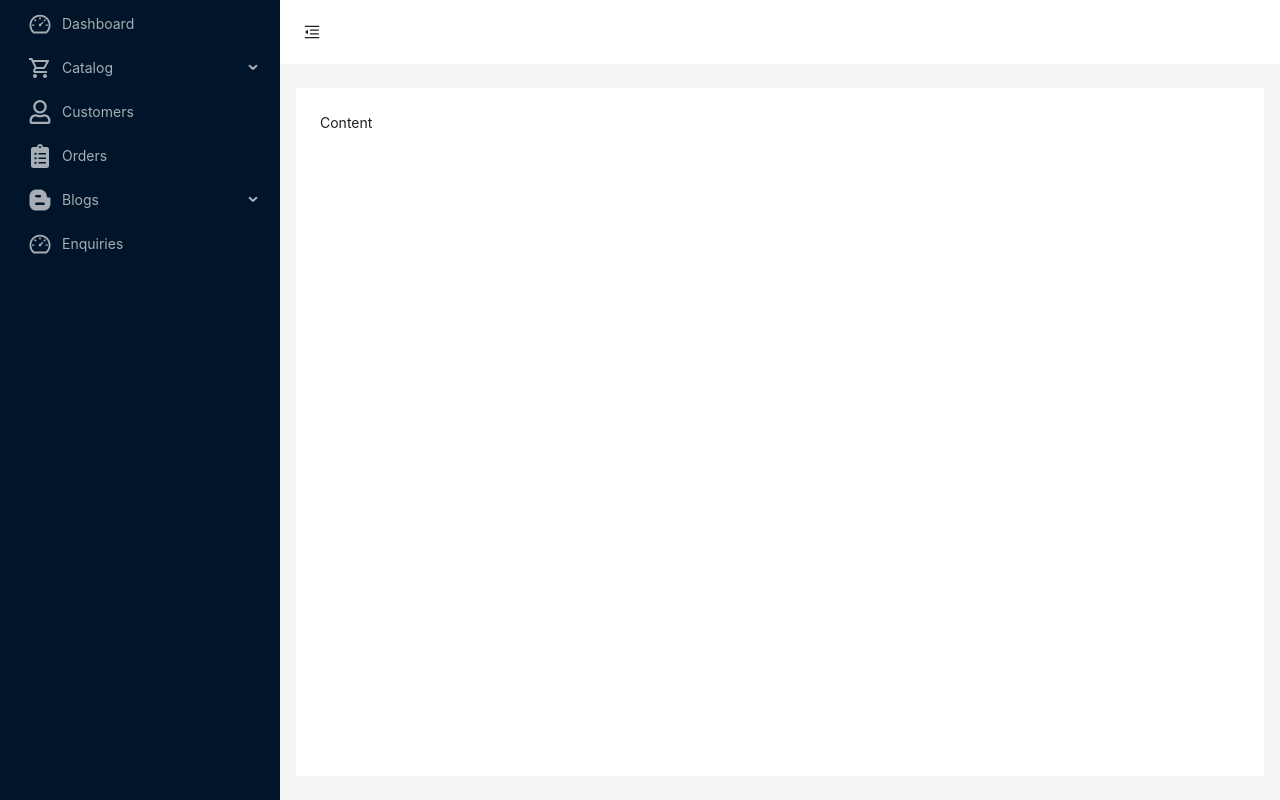
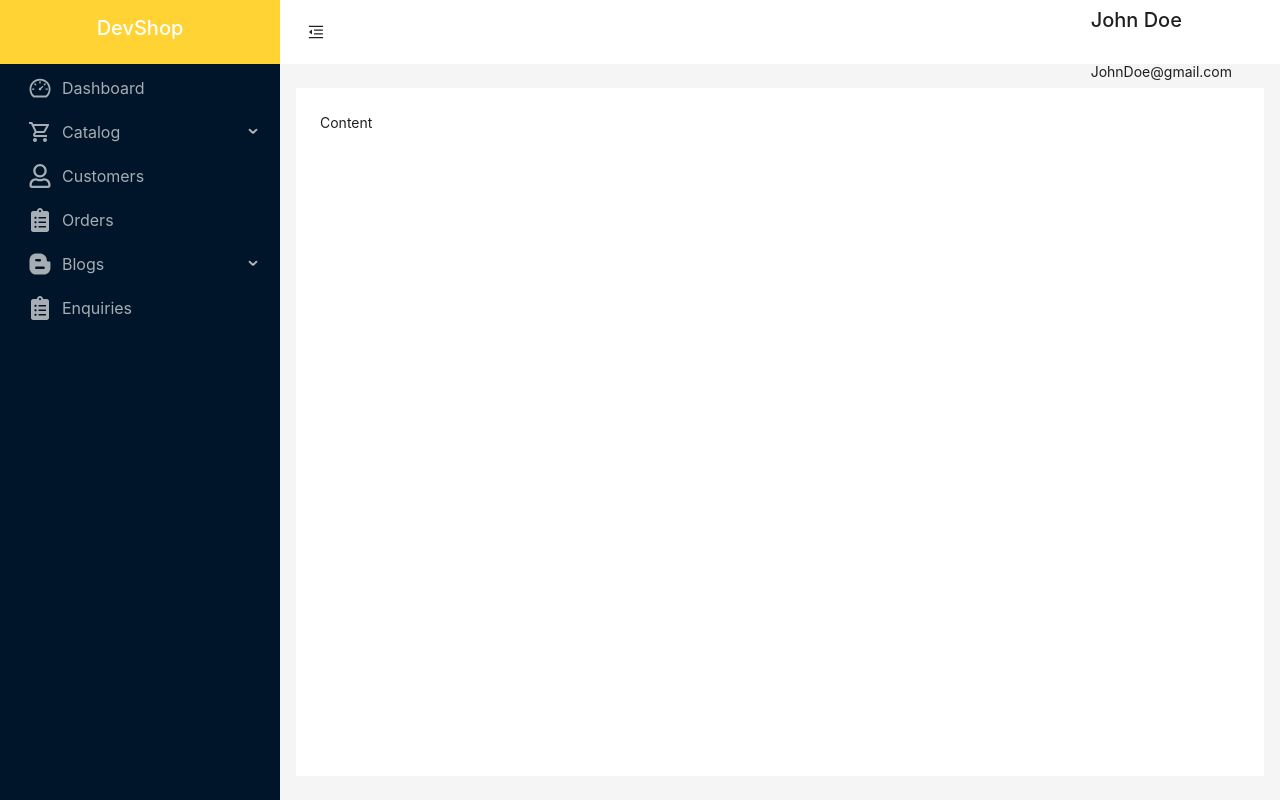
Before and after one commit to Seyba/admin-app, a React (Create React App) app: page /admin in a window 1280 px wide. Built offline with nearby package versions, Linux system fonts and the light colour scheme.

Commit message:
Logo added

```diff
--- a/src/App.css
+++ b/src/App.css
@@ -1,5 +1,10 @@
 body {
   font-family: Roboto, sans-serif;
+}
+.logo{
+  background-color: #ffd333;
+  margin: 0;
+  height: 64px;
 }
 .ant-layout {
   min-height: 100vh;
@@ -19,3 +24,6 @@ body {
 main {
   overflow-y: scroll;
 }
+.ant-menu-title-content {
+  font-size: 16px;
+}
--- a/src/component/MainLayout.js
+++ b/src/component/MainLayout.js
@@ -7,9 +7,9 @@ import {
   VideoCameraOutlined,
 } from '@ant-design/icons';
 import { Layout, Menu, Button, theme } from 'antd';
-import { AiOutlineDashboard } from 'react-icons/ai'
+import { AiOutlineDashboard, AiOutlinePicLeft } from 'react-icons/ai'
 import { MdOutlineShoppingCart } from "react-icons/md";
-import { useNavigate } from 'react-router-dom'
+import { useNavigate, Link, Outlet } from 'react-router-dom'
 import { FaClipboardList, FaRegUser ,FaBloggerB} from "react-icons/fa";
 
 
@@ -28,7 +28,9 @@ export const MainLayout= () => {
     return(
         <Layout>
             <Sider trigger={null} collapsible collapsed={collapsed}>
-            <div className="demo-logo-vertical" />
+                <div className="logo">
+                    <h2 className="text-white fs-5 text-center py-3 mb-0 ">DevShop</h2>
+                </div>
                 <Menu
                     theme="dark"
                     mode="inline"
@@ -121,7 +123,7 @@ export const MainLayout= () => {
                         },
                         {
                             key: 'Enquiries',
-                        icon: <AiOutlineDashboard className="fs-4"/>,
+                            icon: <FaClipboardList className="fs-4"/>,
                             label: 'Enquiries',
                         }
                     ]}
@@ -129,6 +131,7 @@ export const MainLayout= () => {
             </Sider>
             <Layout>
                 <Header
+                    className="d-flex justify-content-between ps-1 pe-5"
                     style={{
                     padding: 0,
                     background: colorBgContainer,
@@ -144,6 +147,16 @@ export const MainLayout= () => {
                             height: 64,
                         }}
                     />
+                    <div className="d-flex gap-3 align-items-center ">
+                        <div></div>
+                        <div>
+                            <div><img src="" alt=""/></div>
+                            <div>
+                                <h5>John Doe</h5>
+                                <p>JohnDoe@gmail.com</p>
+                            </div>
+                        </div>
+                    </div>
                 </Header>
                 <Content
                     style={{
```
Lines whose indentation alone changed are shown as unchanged.
